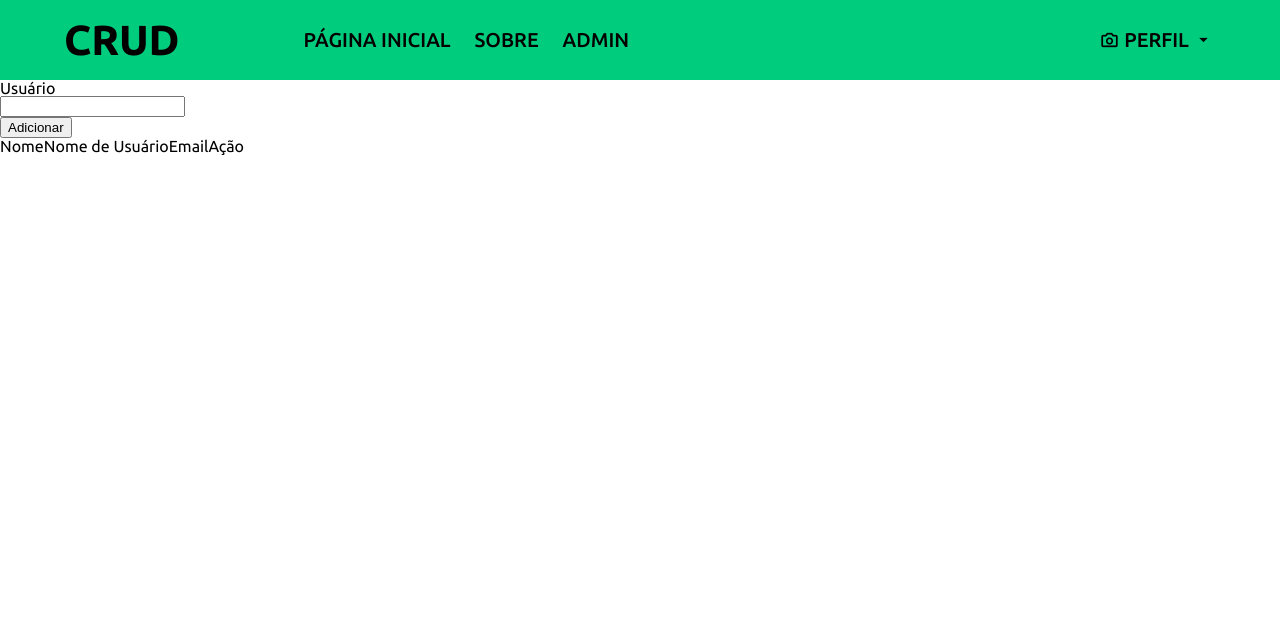
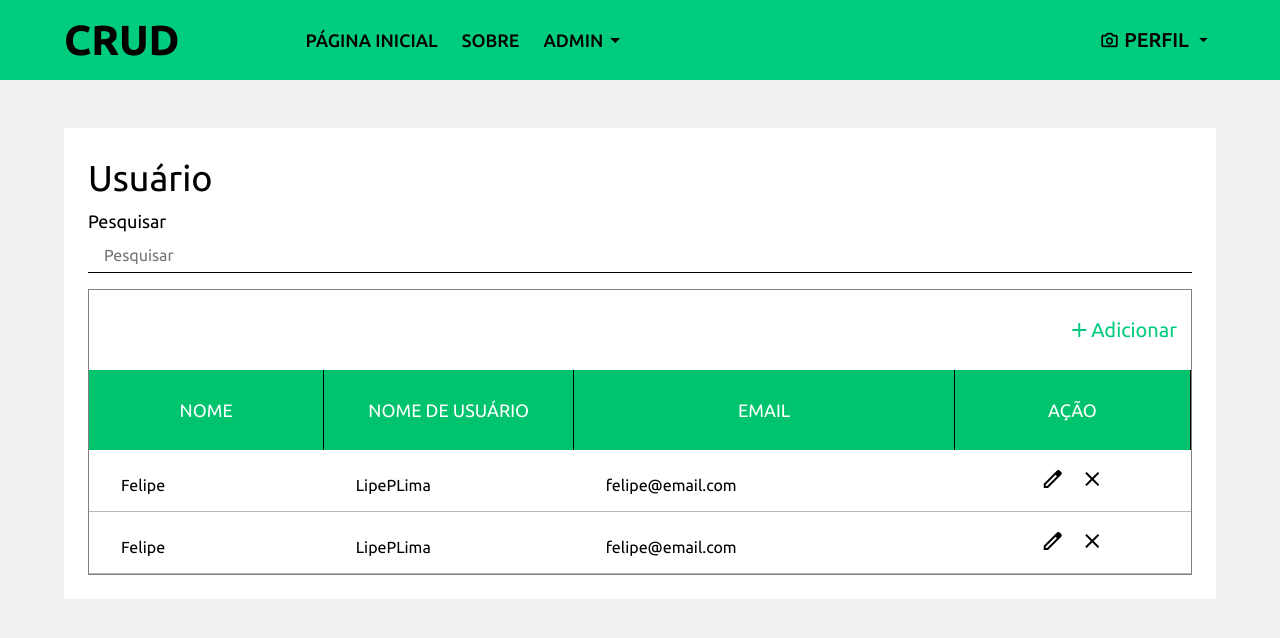
Before and after one commit to LipePLima/CRUD-With-Database, a plain HTML site: page index.html in a window 1280 px wide. Drawn offline with nearby package versions, Linux system fonts and the light colour scheme.

Commit message:
Estilização do corpo do site

```diff
--- a/assets/css/index.css
+++ b/assets/css/header.css
@@ -1,8 +1,4 @@
 @import url('https://fonts.googleapis.com/css2?family=Ubuntu:wght@300;400;500;700&display=swap');
-
-body {
-    font-family: 'Ubuntu', sans-serif;
-}
 
 header {
     font-family: 'Ubuntu', sans-serif;
@@ -30,9 +26,14 @@ nav {
     display: flex;
     justify-content: center;
     align-items: center;
-    font-size: 20px;
+    font-size: 18px;
     font-weight: 500;
     text-transform: uppercase;
+}
+
+#adm {
+    display: flex;
+    align-items: center;
 }
 
 .navList__item {
@@ -44,14 +45,14 @@ nav {
     border-bottom: 1px solid black;
 }
 
-.divUser {
+.container__user {
     display: flex;
     align-items: center;
     margin-right: 4rem;
     cursor: pointer;
 }
 
-.divUser span {
+.container__user span {
     font-size: 20px;
     font-weight: 500;
     text-transform: uppercase;
--- /dev/null
+++ b/assets/css/main.css
@@ -0,0 +1,111 @@
+@import url('https://fonts.googleapis.com/css2?family=Ubuntu:wght@300;400;500;700&display=swap');
+
+main {
+    font-family: 'Ubuntu', sans-serif;
+    background-color: #f0f0f0;
+    height: 100vh;
+    padding: 3rem 4rem;
+}
+
+section {
+    background-color: #ffff;
+    padding: 0 1.5rem 1.5rem 1.5rem;
+}
+
+.mainTitle {
+    font-size: 36px;
+    padding-top: 2rem;
+}
+
+.container__search {
+    display: flex;
+    flex-direction: column;
+    margin-top: 1rem;
+}
+
+.labelSearch {
+    font-size: 18px;
+}
+
+.searchInput {
+    font-family: 'Ubuntu', sans-serif;
+    font-size: 16px;
+    margin-top: 1rem;
+    padding: 0 0 .5rem 1rem;
+    border: none;
+    border-bottom: 1px solid black;
+}
+
+textarea:focus, .searchInput:focus {
+    box-shadow: 0 0 0 0;
+    outline: 0;
+}
+
+.container__table {
+    margin-top: 1rem;
+    border: 1px solid #808080;
+}
+
+.container__add {
+    display: flex;
+    align-items: center;
+    justify-content: right;
+    height: 5rem;
+}
+
+.btnAdd {
+    font-family: 'Ubuntu', sans-serif;
+    display: flex;
+    align-items: center;
+    margin-right: .5rem;
+    background-color: #ffff;
+    border: none;
+    font-size: 20px;
+    color: rgb(0, 204, 126);
+}
+
+table {
+    width: 100%;
+}
+
+thead {
+    height: 5rem;
+    background-color: rgb(0, 195, 110);
+    color: #ffff;
+}
+
+th {
+    font-size: 18px;
+    text-transform: uppercase;
+    border-right: 1px solid black;
+    width: 100px;
+}
+
+.column-title {
+    display: flex;
+    align-items: center;
+    justify-content: center;
+    height: 5rem;
+}
+
+.trBody {
+    border-bottom: 1px solid #8080808e;
+}
+
+td {
+    padding: 1rem 0 1rem 2rem;
+    text-align: justify;
+}
+
+
+
+.rowBtns {
+    text-align: center;
+    padding: 1rem 0;
+}
+
+.btnTable {
+    cursor: pointer;
+    border: none;
+    background-color: transparent;
+}
--- a/index.html
+++ b/index.html
@@ -10,9 +10,17 @@
 	<link rel="stylesheet" href="https://fonts.googleapis.com/css2?family=Material+Symbols+Outlined:opsz,wght,FILL,GRAD@20..48,100..700,0..1,-50..200" />
 	<!-- Icone de camera -->
 	<link rel="stylesheet" href="https://fonts.googleapis.com/css2?family=Material+Symbols+Outlined:opsz,wght,FILL,GRAD@20..48,100..700,0..1,-50..200" />
+	<!-- Icone mais -->
+	<link rel="stylesheet" href="https://fonts.googleapis.com/css2?family=Material+Symbols+Outlined:opsz,wght,FILL,GRAD@48,400,0,0" />
+	<!-- Icone Remover -->
+	<link rel="stylesheet" href="https://fonts.googleapis.com/css2?family=Material+Symbols+Outlined:opsz,wght,FILL,GRAD@48,400,0,0" />
+	<!-- Icone Lápis -->
+	<link rel="stylesheet" href="https://fonts.googleapis.com/css2?family=Material+Symbols+Outlined:opsz,wght,FILL,GRAD@20..48,100..700,0..1,-50..200" />
 
+	<!-- Links de Estilização -->
 	<link rel="stylesheet" href="assets/css/reset.css">
-    <link rel="stylesheet" href="assets/css/index.css">
+	<link rel="stylesheet" href="assets/css/header.css">
+	<link rel="stylesheet" href="assets/css/main.css">
 </head>
 <body>
 	<header>
@@ -21,10 +29,10 @@
 			<ul class="navList">
 				<li class="navList__item">Página Inicial</li>
 				<li class="navList__item">Sobre</li>
-                <li class="navList__item">ADMIN</li>
+				<li class="navList__item" id="adm">ADMIN <span class="material-symbols-outlined">arrow_drop_down</span></li>
 			</ul>
 		</nav>
-        <div class="divUser">
+		<div class="container__user">
 			<span class="material-symbols-outlined camera">photo_camera</span>
 			<span>Perfil</span>
 			<span class="material-symbols-outlined">arrow_drop_down</span>
@@ -33,23 +41,57 @@
 	<main>
 		<section>
 			<h1 class="mainTitle">Usuário</h1>
-            <input type="text" class="searchInput">
-            <div class="divAdd">
+			<div class="container__search">
+				<label for="searchInput" class="labelSearch">Pesquisar</label>
+				<input type="text" id="searchInput" class="searchInput" placeholder="Pesquisar">
+			</div>
+			<div class="container__table">
+				<div class="container__add">
 					<button class="btnAdd">
-                    <!-- icone + -->
+						<span class="material-symbols-outlined">add</span>
 						<span>Adicionar</span>
 					</button>
 				</div>
 				<table>
 					<thead>
 						<tr>
-                        <th>Nome</th>
-                        <th>Nome de Usuário</th>
-                        <th>Email</th>
-                        <th>Ação</th>
+							<th><p class="column-title">Nome</p></th>
+							<th><p class="column-title">Nome de Usuário</p></th>
+							<th><p class="column-title">Email</p></th>
+							<th><p class="column-title">Ação</p></th>
 						</tr>
 					</thead>
+					<tbody>
+						<tr class="trBody">
+							<td class="row-text">Felipe</td>
+							<td class="row-text">LipePLima</td>
+							<td class="row-text">felipe@email.com</td>
+							<td class="rowBtns">
+								<button class="btnTable">
+									<span class="material-symbols-outlined">edit</span>
+								</button>
+								<button class="btnTable">
+									<span class="material-symbols-outlined">close</span>
+								</button>
+							</td>
+						</tr>
+						<tr class="trBody">
+							<td>Felipe</td>
+							<td>LipePLima</td>
+							<td>felipe@email.com</td>
+							<td class="rowBtns">
+								<button class="btnTable">
+									<span class="material-symbols-outlined">edit</span>
+								</button>
+								<button class="btnTable">
+									<span class="material-symbols-outlined">close</span>
+								</button>
+							</td>
+						</tr>
+					</tbody>
 				</table>
+			</div>
+
 		</section>
 	</main>
 
```
Also changed, not shown: README.md. Lines whose indentation alone changed are shown as unchanged.
